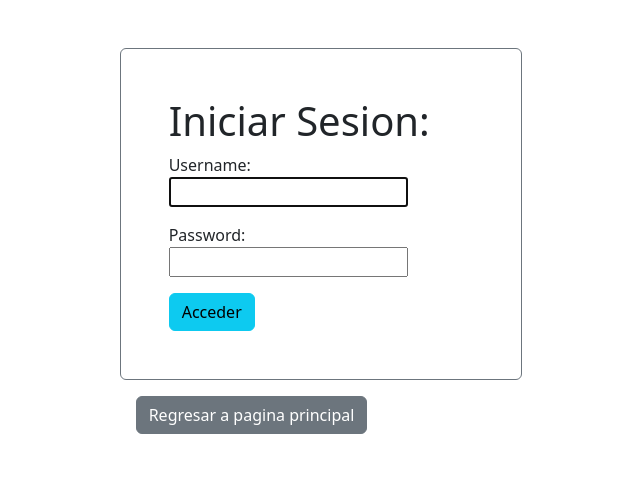
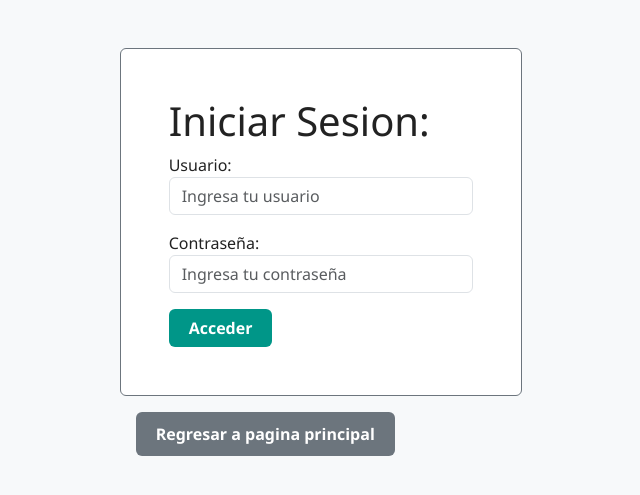
Before and after one commit to Robs115/PIA-WEBDEV, a Django app: page /login/ in a window 1280 px wide. Shown: the top 495 px of the page, without its empty margins (319-959 px from the left). Run offline with Django 5.2, Linux system fonts and the light colour scheme.

Commit message:
Se cambia el estilo de la pagina de login, se crea archivo para manejar el form del login

```diff
--- /dev/null
+++ b/veterinaria/app/forms.py
@@ -0,0 +1,22 @@
+from django import forms
+from django.contrib.auth.forms import AuthenticationForm
+
+class LoginCustom(AuthenticationForm):
+    username = forms.CharField(
+        label="Usuario",
+        widget=forms.TextInput(attrs={
+            'class': 'form-control',
+            'placeholder': 'Ingresa tu usuario'
+        })
+    )
+    password = forms.CharField(
+        label="Contraseña",
+        widget=forms.PasswordInput(attrs={
+            'class': 'form-control',
+            'placeholder': 'Ingresa tu contraseña'
+        })
+    )
+
+    error_messages = {
+        'invalid_login': '',
+    }
--- a/veterinaria/app/static/css/index/style.css
+++ b/veterinaria/app/static/css/index/style.css
@@ -392,3 +392,31 @@ main.container {
         height: 200px;
     }
 }
+
+
+/* LOGIN */
+
+#btnAccederDB {
+    background-color: #009688;
+    color: white;
+    border: none;
+
+    padding: 7px 20px;
+    font-weight: bold;
+    transition: background-color 0.3s ease;
+}
+
+#btnAccederDB:hover {
+    background-color: #017065;
+}
+
+#btnRegresarIndex {
+    transition: background-color 0.3s ease;
+    border: none;
+    font-weight: bold;
+    padding: 10px 20px;
+}
+
+#btnRegresarIndex:hover {
+    background-color: rgb(90, 90, 90);
+}
--- a/veterinaria/app/templates/login.html
+++ b/veterinaria/app/templates/login.html
@@ -6,16 +6,27 @@
         <meta name="viewport" content="width=device-width, initial-scale=1.0">
         <title>Login</title>
         <link href="https://cdn.jsdelivr.net/npm/bootstrap@5.3.8/dist/css/bootstrap.min.css" rel="stylesheet" integrity="sha384-sRIl4kxILFvY47J16cr9ZwB07vP4J8+LH7qKQnuqkuIAvNWLzeN8tE5YBujZqJLB" crossorigin="anonymous">
+        <link rel="stylesheet" href="{% static 'css/index/style.css' %}">
     </head>
-    <body class="bg-white">
+    <body>
         <div class="container col-4">
-            <div class="border border-secondary mt-5 p-5 rounded">
+            <div class="bg-white border border-secondary mt-5 p-5 rounded">
                 <h1>Iniciar Sesion:</h1>
 
                     <form method="post">
                         {% csrf_token %}
-                        {{ form.as_p }}
-                        <button type="submit" class="btn btn-info">Acceder</button>
+
+                        <div class="mb-3">
+                            {{ form.username.label_tag }}
+                            {{ form.username }}
+                          </div>
+
+                          <div class="mb-3">
+                            {{ form.password.label_tag }}
+                            {{ form.password }}
+                          </div>
+
+                        <button id="btnAccederDB" type="submit" class="btn btn-info">Acceder</button>
                     </form>
 
                     {% if form.errors %}
@@ -25,7 +36,7 @@
                     {% endif %}
             </div>
             <div class="ms-3 mt-3">
-            <a class="text" href="../"><button type="button" class="btn btn-secondary">Regresar a pagina principal</button></a>
+            <a class="text" href="../"><button id="btnRegresarIndex" type="button" class="btn btn-secondary">Regresar a pagina principal</button></a>
             </div>
         </div>
 
--- a/veterinaria/app/urls.py
+++ b/veterinaria/app/urls.py
@@ -1,11 +1,12 @@
 from django.urls import path
 from django.contrib.auth import views as auth_views
 from . import views
+from .forms import LoginCustom
 
 urlpatterns = [
     path('', views.index, name='index'),
 
-    path('login/', auth_views.LoginView.as_view(template_name='login.html'), name='login'),
+    path('login/', auth_views.LoginView.as_view(template_name='login.html',authentication_form=LoginCustom), name='login'),
     path('logout/', auth_views.LogoutView.as_view(next_page='login'), name='logout'),
 
     path('listar/', views.listar_Cita_Veterinaria, name='listar'),
```
